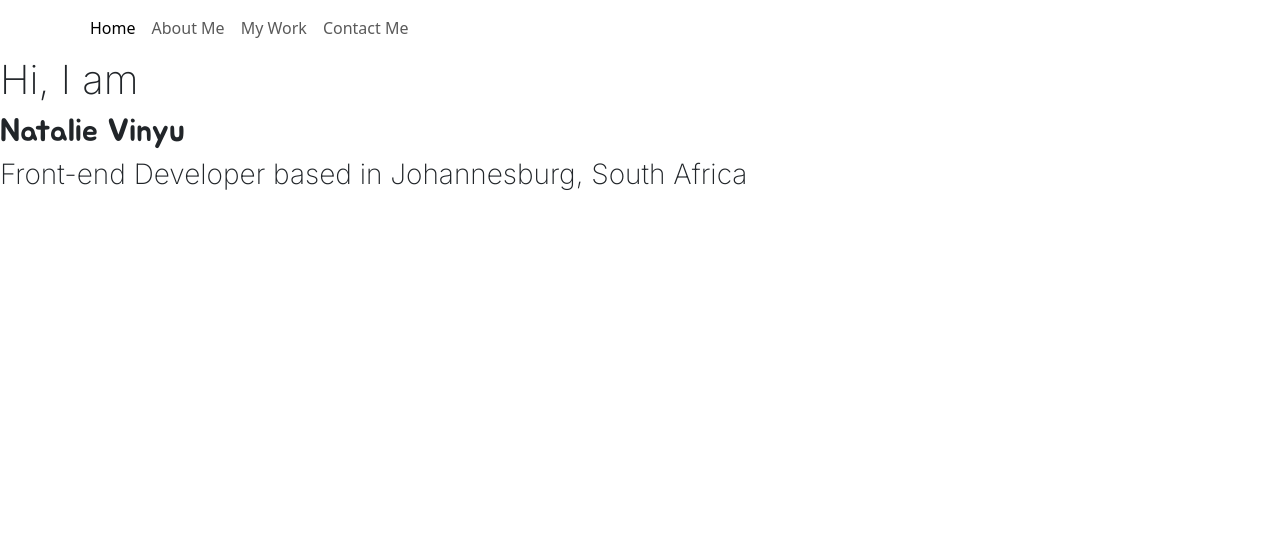
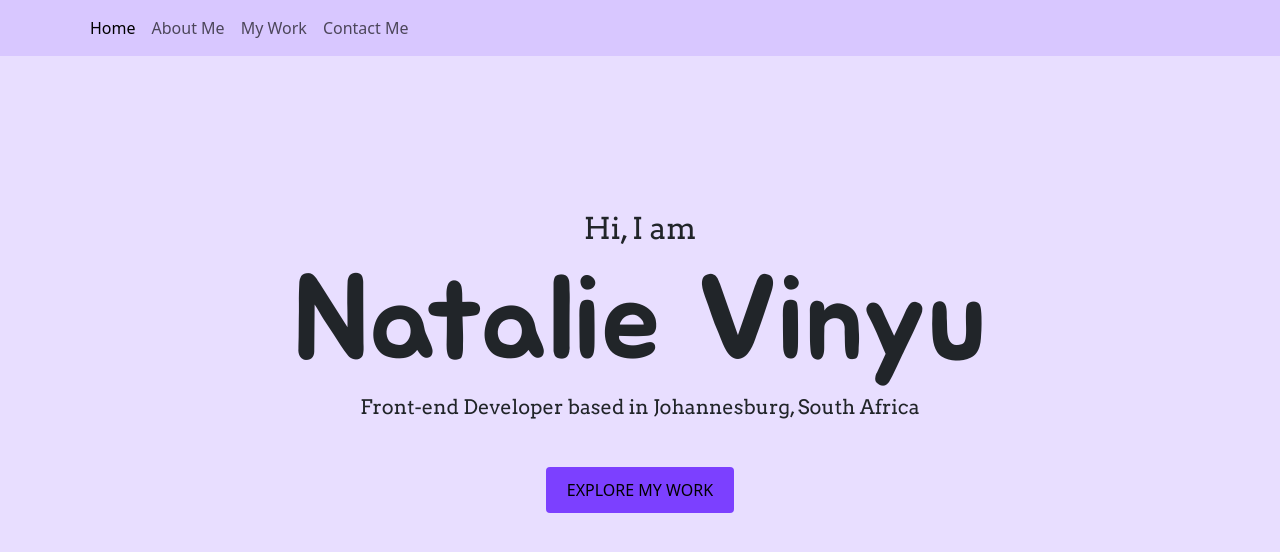
Before and after one commit to NatalieVinyu/Natalie-Portfolio, a plain HTML site: page index.html in a window 1280 px wide. Drawn offline with nearby package versions, Linux system fonts and the light colour scheme.

Commit message:
added font and styled homepage

```diff
--- a/index.html
+++ b/index.html
@@ -12,6 +12,9 @@
     <link rel="preconnect" href="https://fonts.googleapis.com">
     <link rel="preconnect" href="https://fonts.gstatic.com" crossorigin>
     <link href="https://fonts.googleapis.com/css2?family=Inter:wght@200&display=swap" rel="stylesheet">
+    <link rel="preconnect" href="https://fonts.googleapis.com">
+    <link rel="preconnect" href="https://fonts.gstatic.com" crossorigin>
+    <link href="https://fonts.googleapis.com/css2?family=Arvo&display=swap" rel="stylesheet">
     <title>Portfolio</title>
 </head>
 <body>
@@ -42,9 +45,13 @@
           </nav>
     </header>
 
-<h1>Hi, I am</h1>
-<h2>Natalie Vinyu</h2>
-<h3>Front-end Developer based in Johannesburg, South Africa</h3>
+    <div class="hero">
+        <p>Hi, I am</p>
+        <h1>Natalie Vinyu</h1>
+        <h2 class="mb-5">Front-end Developer based in Johannesburg, South Africa</h2>
+        <a href="my-work.html" class="btn btn-branding">EXPLORE MY WORK</a>
+    </div>
+
 
 </body>
 </html>
--- a/styles.css
+++ b/styles.css
@@ -1,8 +1,55 @@
-h1, h3{
-    font-family: 'Inter', sans-serif;
-    font-weight: normal;
+:root {
+    --background-primary: #e8deff;
+    --light-purple: #d8c7ff;
+    --dark-purple: #7c40ff;
+    --primary-font: 'Jua', sans-serif;
+    --secondary-font: 'Arvo', serif;
+
+}
+
+body{
+    background: var(--background-primary);
+}
+
+header {
+    background: var(--light-purple) ;
 }
 
 h2 {
-    font-family: 'Jua', sans-serif;
+    font-family: var(--secondary-font);
+    font-weight: normal;
+    font-size: 20px;
 }
+
+h1 {
+    font-size: 120px;
+    font-family: var(--primary-font);
+}
+
+p, h1 {
+    margin: 0 auto;
+}
+
+.hero {
+    margin: 150px;
+    text-align: center;
+}
+
+.hero p {
+    font-family: var(--secondary-font);
+    font-weight: normal;
+    font-size: 30px;
+}
+
+.btn-branding {
+    background: var(--dark-purple);
+    border-radius: 4px;
+    color: black;
+    line-height: 20px;
+    padding: 12px 20px;
+}
+
+.btn-branding:hover {
+    background: var(--dark-purple);
+    color: white;
+}
```
